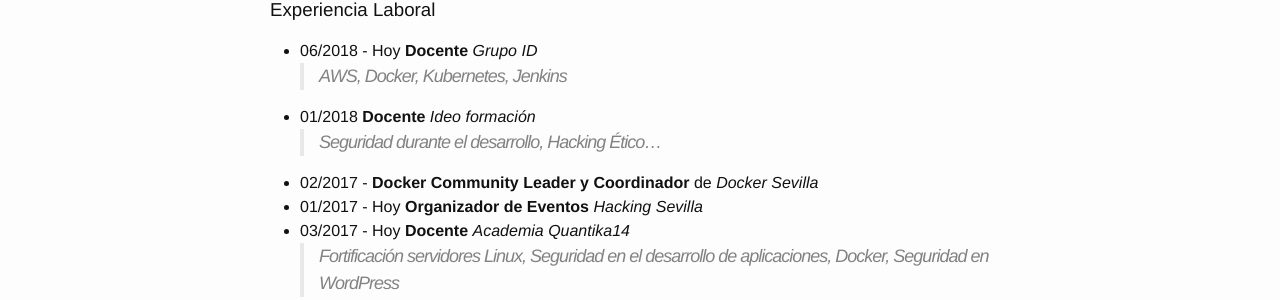
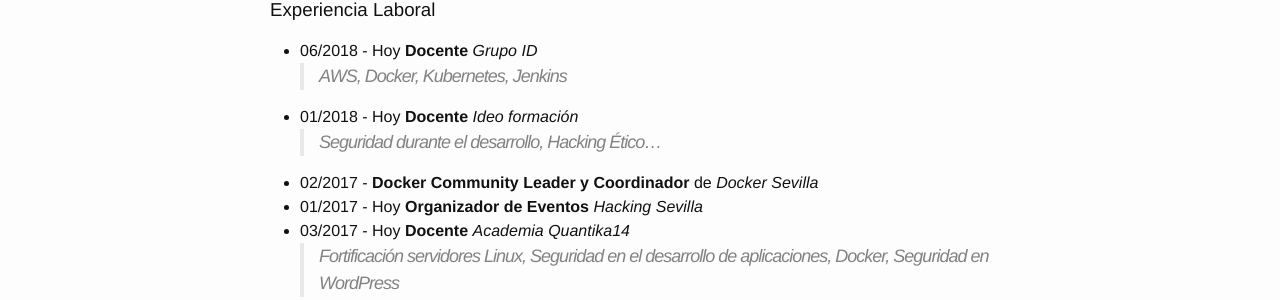
Before and after one commit to irespaldiza/irespaldiza.com, a Jekyll site: the page built from curriculum.md, in a window 1280 px wide. Shown: the part 398-698 px from the top of the page. Built offline with Jekyll 4.4.1, drawn with Linux system fonts in a browser that asks for light colours; nearby versions of some CDN libraries.

Commit message:
curriculum updated

```diff
--- a/curriculum.md
+++ b/curriculum.md
@@ -15,7 +15,7 @@
 ### Experiencia Laboral
 * 06/2018 - Hoy **Docente**  *Grupo ID*
 > AWS, Docker, Kubernetes, Jenkins
-* 01/2018 **Docente** *Ideo formación*
+* 01/2018 - Hoy **Docente** *Ideo formación*
 > Seguridad durante el desarrollo, Hacking Ético...
 * 02/2017 - **Docker Community Leader y Coordinador** de *Docker Sevilla*
 * 01/2017 - Hoy **Organizador de Eventos** *Hacking Sevilla*
```
